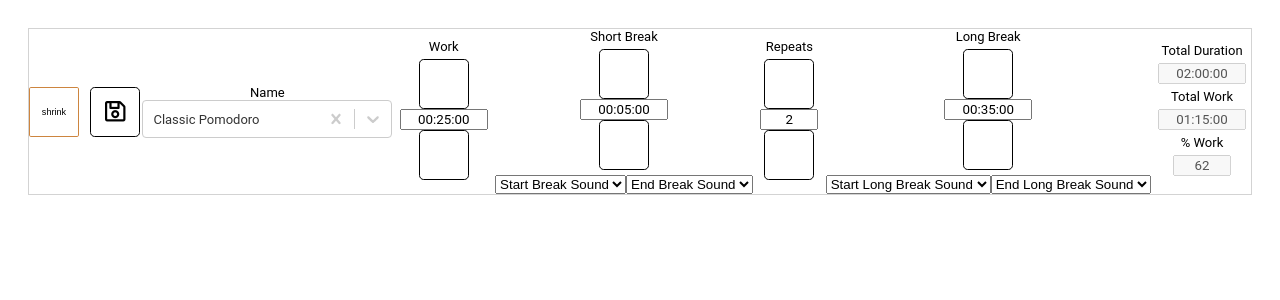
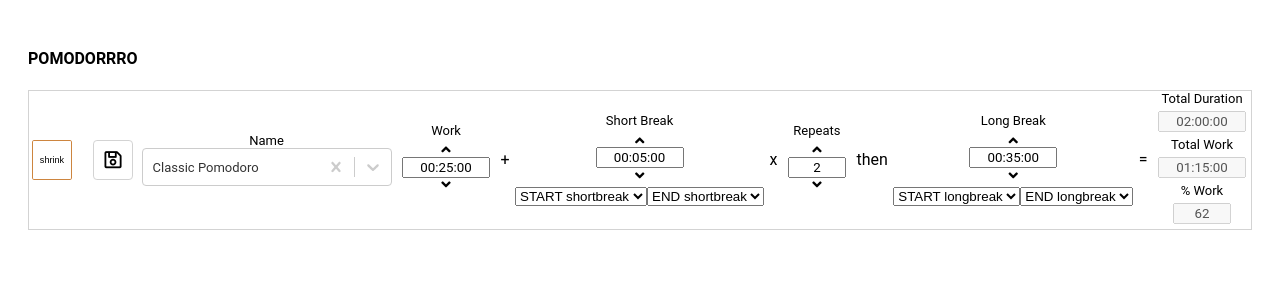
Before and after one commit to ericasu33/sprig, a React (Create React App) app: page / in a window 1280 px wide. Both pictures are taken after a click on the button "expand". Shown: the top 300 px of the page. Built offline with nearby package versions, Linux system fonts and the light colour scheme.

Commit message:
Pull PomodoroTimer branch up-to-date with latest Master
Master had moved ahead, catch PomodoroTimer up
and make some changes that'll make future merges easier

```diff
--- a/package.json
+++ b/package.json
@@ -13,12 +13,15 @@
     "axios": "^0.21.1",
     "bcrypt": "^5.0.0",
     "body-parser": "^1.19.0",
+    "chroma-js": "^2.1.0",
     "classnames": "^2.2.6",
     "dotenv": "^8.2.0",
     "express": "^4.17.1",
     "normalize": "^0.3.1",
     "pg": "^8.5.1",
     "react": "^17.0.1",
+    "react-calendar": "^3.2.1",
+    "react-color": "^2.19.3",
     "react-dom": "^17.0.1",
     "react-scripts": "4.0.1",
     "react-select": "^3.2.0",
--- a/public/index.html
+++ b/public/index.html
@@ -24,22 +24,13 @@
       work correctly both with client-side routing and a non-root public URL.
       Learn how to configure a non-root public URL by running `npm run build`.
     -->
+    <link rel="stylesheet" href="https://cdnjs.cloudflare.com/ajax/libs/font-awesome/5.15.1/css/all.min.css">
 
-    <link rel="stylesheet" href="https://cdnjs.cloudflare.com/ajax/libs/font-awesome/5.15.1/css/all.min.css">
     <title>React App</title>
   </head>
+
   <body>
     <noscript>You need to enable JavaScript to run this app.</noscript>
     <div id="root"></div>
-    <!--
-      This HTML file is a template.
-      If you open it directly in the browser, you will see an empty page.
-
-      You can add webfonts, meta tags, or analytics to this file.
-      The build step will place the bundled scripts into the <body> tag.
-
-      To begin the development, run `npm start` or `yarn start`.
-      To create a production bundle, use `npm run build` or `yarn build`.
-    -->
   </body>
 </html>
--- a/src/components/Button.scss
+++ b/src/components/Button.scss
@@ -2,16 +2,33 @@
   display: flex;
   justify-content: center;
   align-items: center;
-  width: 50px;
-  height: 50px;
-  border: 1px solid black;
+  width: 40px;
+  height: 40px;
+  border: 1px solid lightgrey;
   border-radius: 0.2em;
   text-decoration: none;
-  background: none;
-  font-size: 1.8em;
-  &.button--expand {
-    font-size: 0.7em;
-    border: 1px solid peru;
+  background: white;
+  font-size: 1.5em;
+  margin: 3px;
+  &.button--{
+    &expand {
+      font-size: 0.7em;
+      border: 1px solid peru;
+    }
+    &increment, &decrement {
+      width: 100%;
+      height: 10px;
+      border: none;
+      text-decoration: none;
+      background: none;
+      font-size: 15px;
+      margin: 2px;
+    }
+    &palette, &calendar {
+      width: 30px;
+      height: 30px;
+      font-size: 1em;
+    }
   }
 
   cursor: pointer;
--- a/src/components/Button.tsx
+++ b/src/components/Button.tsx
@@ -4,17 +4,37 @@ import './Button.scss';
 
 const Button = (props: any) => {
   let buttonClass = classNames('button', {
-    'button--play': props.play,
-    'button--stop': props.stop,
-    'button--clone': props.clone,
-    'button--delete': props.delete,
-    'button--pause': props.pause,
-    'button--close': props.close,
-    'button--expand': props.expand,
- });
+    'button--play':           props.play,
+    'button--stop':           props.stop,
+    'button--save':           props.save,
+    'button--clone':          props.clone,
+    'button--delete':         props.delete,
+    'button--pause':          props.pause,
+    'button--expand':         props.expand,
+    'button--palette':        props.palette,
+    'button--calendar':       props.calendar,
+    'button--increment':      props.increment,
+    'button--decrement':      props.decrement,
+  });
+
+  let icon = classNames('', {
+    'far fa-play-circle':     props.play,
+    'far fa-stop-circle':     props.stop,
+    'far fa-save':            props.save,
+    'far fa-clone':           props.clone,
+    'far fa-trash-alt':       props.delete,
+    'far fa-pause-circle':    props.pause,
+    'pending':                props.expand,
+    'fas fa-palette':         props.palette,
+    'far fa-calendar-alt':    props.calendar,
+    'fas fa-angle-up':        props.increment,
+    'fas fa-angle-down':      props.decrement,
+  });
+
   return (
     <button type="button" disabled={props.disabled} className={buttonClass} onClick={props.onClick}>
       {props.children}
+      <i className={icon}></i>
     </button>
   );
 };
--- a/src/components/ButtonStepInput.scss
+++ /dev/null
@@ -1,7 +0,0 @@
-.fa {
-  width: 20px;
-  height: 20px;
-  border: none;
-  text-decoration: none;
-  background: none;
-}
--- a/src/components/PomodoroForm.tsx
+++ b/src/components/PomodoroForm.tsx
@@ -27,7 +27,7 @@ const PomodoroForm = (props: any) => {
 
   const [name, setName] = useState({
     id: props.pomo_timer.id,
-    name: props.pomo_timer.name,
+    value: props.pomo_timer.name,
     label: props.pomo_timer.name,
   });
 
@@ -83,7 +83,7 @@ const PomodoroForm = (props: any) => {
   };
 
   const handleCreate = (name: any) => {
-    setName({ id: null, name, label: name});
+    setName({ id: null, value: name, label: name});
     props.changeTimer({ id: null, name});
   };
 
@@ -91,9 +91,7 @@ const PomodoroForm = (props: any) => {
     <div className="pomodoro-form">
 
       <div className='pm-group'>
-        <Button stop disabled={props.disabled} onClick={props.onSave}>
-          <i className="far fa-save"></i>
-        </Button>
+        <Button save disabled={props.disabled} onClick={props.onSave} />
       </div>
 
       <div className='pm-group pm-name'>
@@ -120,7 +118,7 @@ const PomodoroForm = (props: any) => {
           stepValue={60}
         />
       </div>
-
+      +
       <div className='pm-group'>
         <label>Short Break</label>
         <StepInputTimer
@@ -137,7 +135,7 @@ const PomodoroForm = (props: any) => {
             value={props.pomo_timer.short_b_start_sound}
             onChange={(e) => updateState("short_b_start_sound", Number(e.target.value))}
           >
-            <option disabled value="0">Start Break Sound</option>
+            <option disabled value="0">START shortbreak</option>
             <option value="0">none</option>
             {soundOptions}
           </select>
@@ -146,13 +144,13 @@ const PomodoroForm = (props: any) => {
             value={props.pomo_timer.short_b_end_sound}
             onChange={(e) => updateState("short_b_end_sound", Number(e.target.value))}
           >
-            <option disabled value="0">End Break Sound</option>
+            <option disabled value="0">END shortbreak</option>
             <option value="0">none</option>
             {soundOptions}
           </select>
         </div>
       </div>
-
+      x
       <div className='pm-group'>
         <label>Repeats</label>
         <StepInputInt
@@ -163,7 +161,7 @@ const PomodoroForm = (props: any) => {
           min={0}
         />
       </div>
-
+      then
       <div className='pm-group'>
         <label>Long Break</label>
         <StepInputTimer
@@ -179,7 +177,7 @@ const PomodoroForm = (props: any) => {
             value={props.pomo_timer.long_b_start_sound}
             onChange={(e) => updateState("long_b_start_sound", Number(e.target.value))}
           >
-            <option disabled value="0">Start Long Break Sound</option>
+            <option disabled value="0">START longbreak</option>
             <option value="0">none</option>
             {soundOptions}
           </select>
@@ -188,13 +186,13 @@ const PomodoroForm = (props: any) => {
             value={props.pomo_timer.long_b_end_sound}
             onChange={(e) => updateState("long_b_end_sound", Number(e.target.value))}
           >
-            <option disabled value="0">End Long Break Sound</option>
+            <option disabled value="0">END longbreak</option>
             <option value="0">none</option>
             {soundOptions}
           </select>
         </div>
       </div>
-
+      =
       <div className='pm-group pm-calc-times'>
         <div>
           <label>Total Duration</label>
--- a/src/components/PomodoroTimer.tsx
+++ b/src/components/PomodoroTimer.tsx
@@ -144,6 +144,8 @@ const PomodoroTimer = (props: any) => {
   };
 
   return (
+    <>
+      <h4 className="entries__header text--light">POMODORRRO</h4>
       <div className="pomodoro-display">
 
         <div className='pm-group'>
@@ -208,25 +210,16 @@ const PomodoroTimer = (props: any) => {
 
             <div className='pm-right-buttons'>
               <Button
-              play={clock.playing}
-              pause={!clock.playing}
+                play={!clock.playing}
+                pause={clock.playing}
                 onClick={() => togglePlay()}
-            >
-              { (clock.playing &&
-                <i className="far fa-pause-circle fa-lg"></i>) ||
-                <i className="far fa-play-circle fa-lg"></i>
-              }
-            </Button>
-            <Button
-              stop
-              onClick={() => handleStop()}
-            >
-              <i className="far fa-stop-circle fa-lg"></i>
-            </Button>
+              />
+              <Button stop onClick={() => handleStop()} />
             </div>
           </>
         )}
       </div>
+    </>
   );
 };
 
--- a/src/react-app-env.d.ts
+++ b/src/react-app-env.d.ts
@@ -1,2 +1,4 @@
 /// <reference types="react-scripts" />
 declare module 'classnames';
+declare module 'react-color';
+declare module 'react-calendar';
```
Also changed, not shown: src/components/ButtonStepInput.tsx (deleted, +0 -19 lines). Lines whose indentation alone changed are shown as unchanged.
